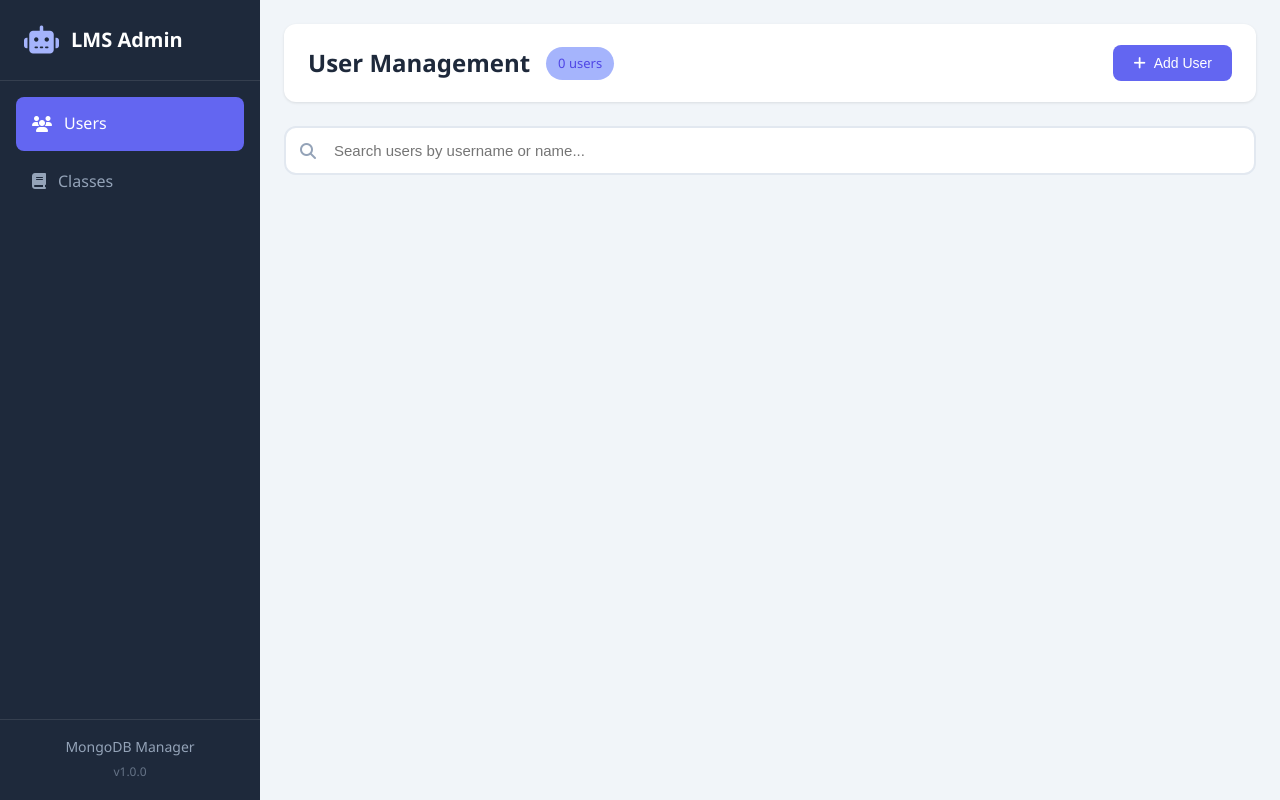
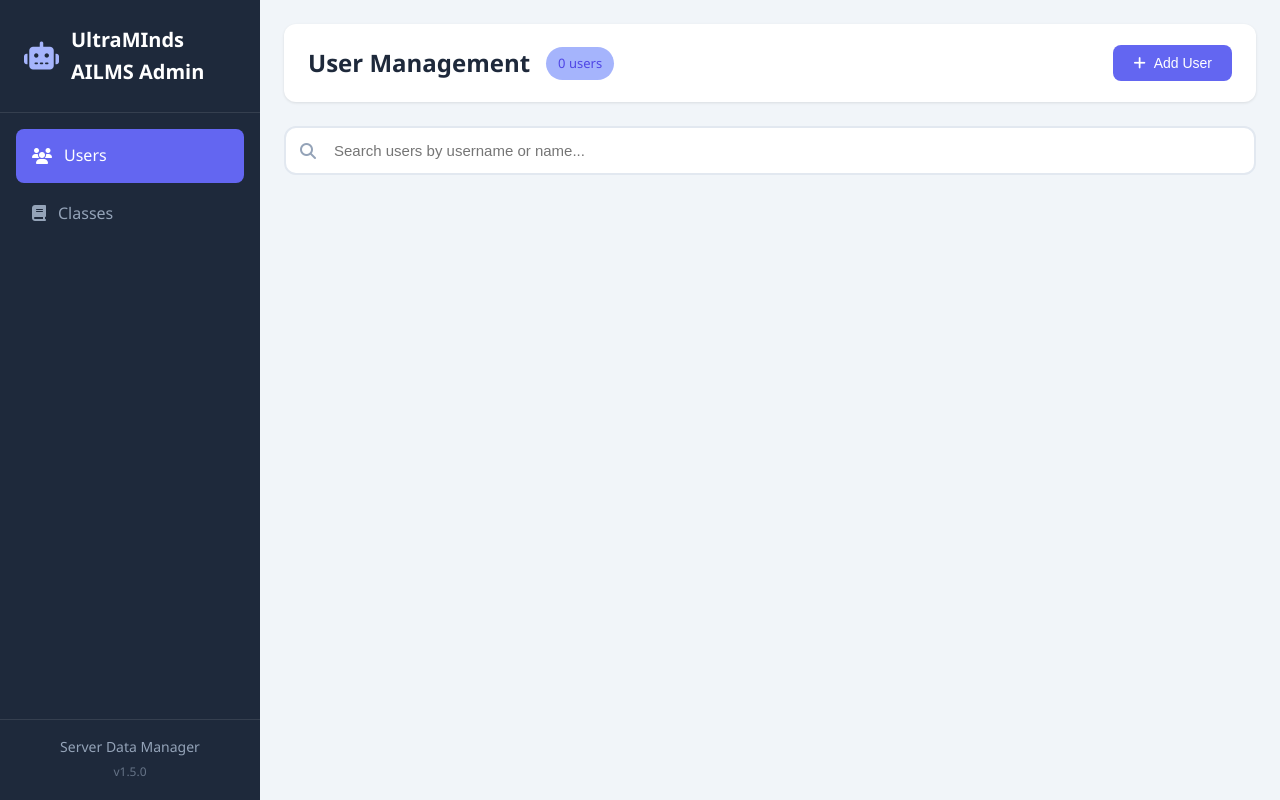
Before and after one commit to Ikbalsayyad/testmng, a website: page index.html in a window 1280 px wide. Drawn offline with Linux system fonts and the light colour scheme; no server answers.

Commit message:
NameChange1

```diff
--- a/index.html
+++ b/index.html
@@ -3,7 +3,7 @@
 <head>
   <meta charset="UTF-8">
   <meta name="viewport" content="width=device-width, initial-scale=1.0">
-  <title>LMS Admin - User Management</title>
+  <title>UltraMinds AI LMS Admin - User Management</title>
   <link rel="stylesheet" href="styles.css">
   <link rel="stylesheet" href="https://cdnjs.cloudflare.com/ajax/libs/font-awesome/6.4.0/css/all.min.css">
 </head>
@@ -13,7 +13,7 @@
     <aside class="sidebar">
       <div class="logo">
         <i class="fas fa-robot"></i>
-        <span>LMS Admin</span>
+        <span>UltraMInds AILMS Admin</span>
       </div>
       <nav class="nav-menu">
         <a href="#" class="nav-item active" data-view="users">
@@ -26,8 +26,8 @@
         </a>
       </nav>
       <div class="sidebar-footer">
-        <p>MongoDB Manager</p>
-        <small>v1.0.0</small>
+        <p>Server Data Manager</p>
+        <small>v1.5.0</small>
       </div>
     </aside>
 
```
